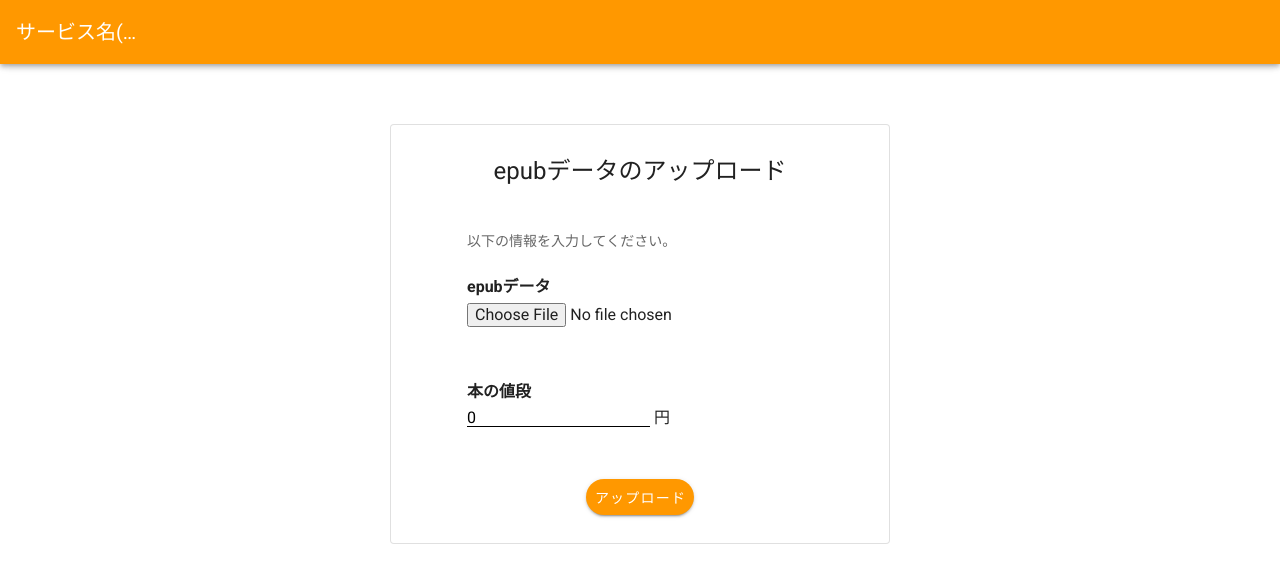
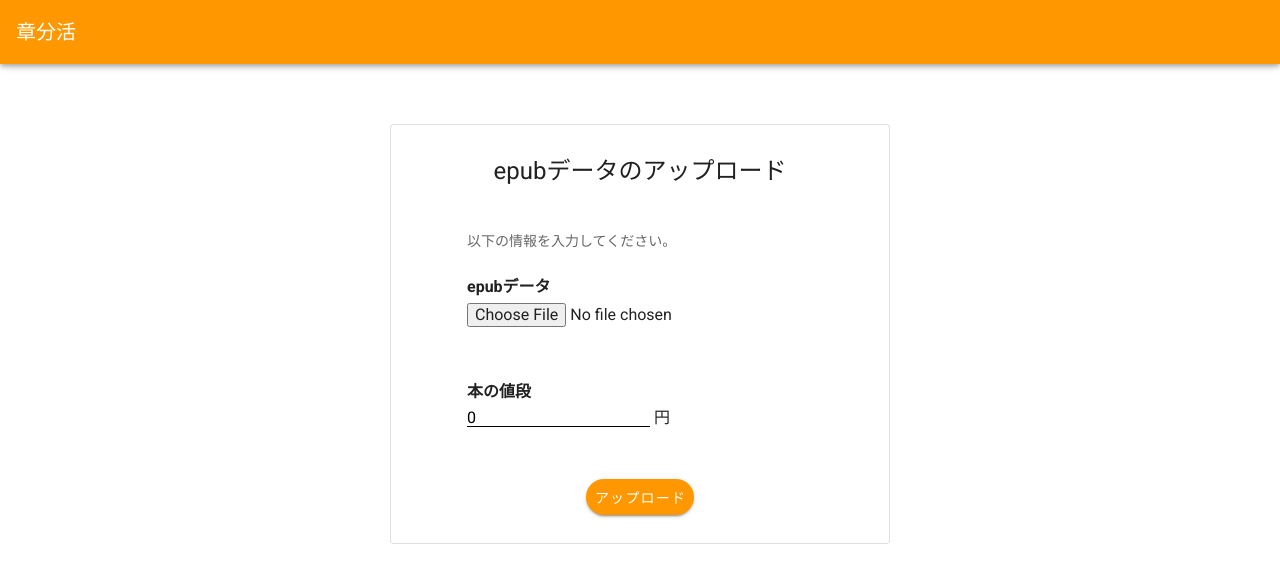
Before and after one commit to Hiraishi-Ryota/mediado-hack-2021-a, a Vue app in the folder src/frontend/: page / in a window 1280 px wide. Shown: the top 582 px of the page. Built offline with nearby package versions, Linux system fonts and the light colour scheme; what vue-script2 would draw is missing.

Commit message:
サービス名の変更

```diff
--- a/src/frontend/src/components/Header.vue
+++ b/src/frontend/src/components/Header.vue
@@ -5,7 +5,7 @@
     dark
   >
     <v-app-bar-title>
-      サービス名(仮)
+      {{ appName }}
     </v-app-bar-title>
   </v-app-bar>
 </template>
@@ -18,6 +18,16 @@ export default {
       type: String,
       default: ''
     }
-  }
+  },
+  data() {
+    return {
+      appName: "サービス名（仮）"
+    }
+  },
+  mounted: function() {
+    this.appName = this.color === 'orange'
+      ? '章分活'
+      : '眼力(シリョク)アゲたい⤴⤴⤴書店'
+  },
 }
 </script>
```
